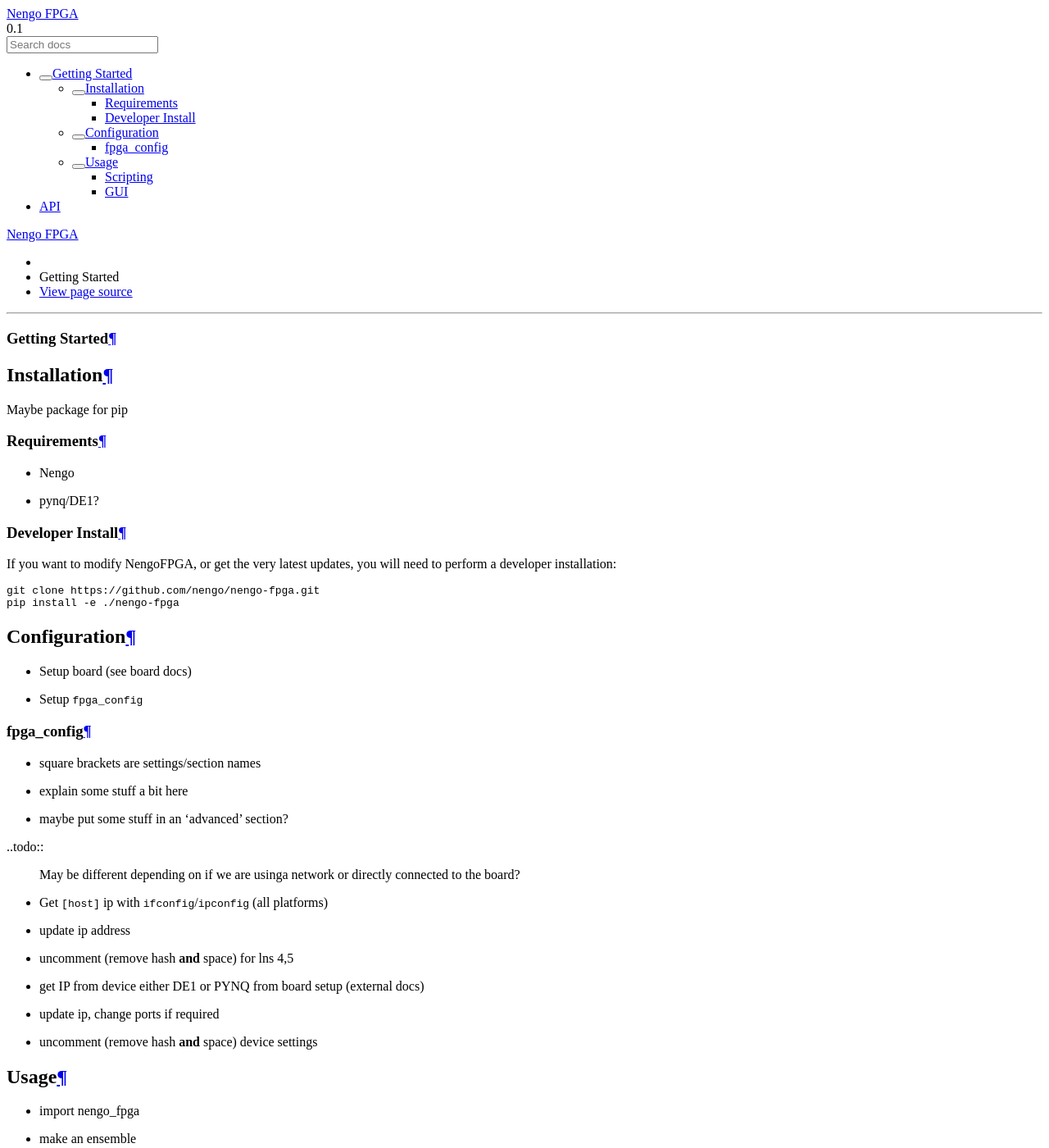
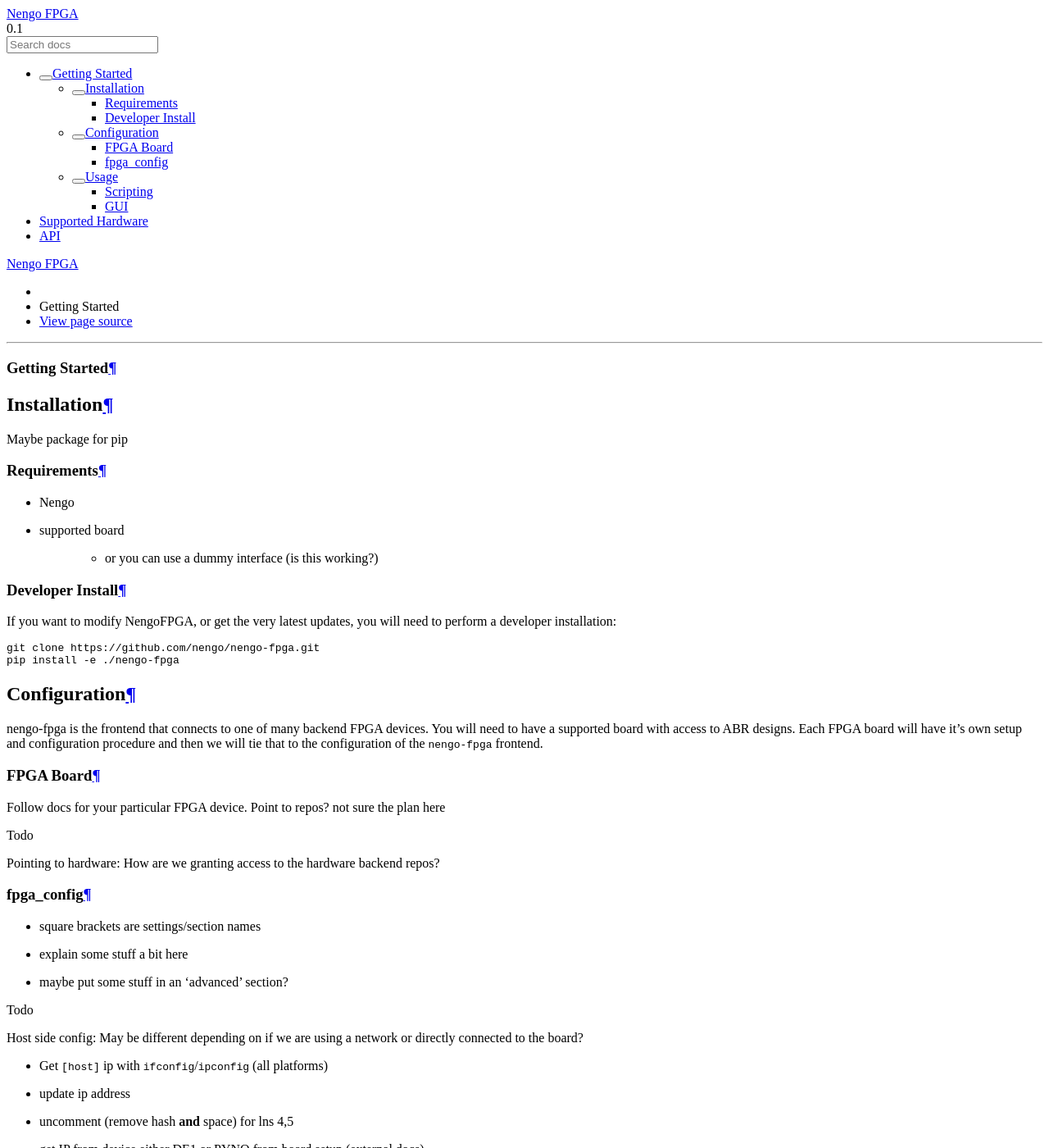
Before and after one commit to nengo/nengo-fpga, a Sphinx documentation site: the page built from docs/getting_started.rst, in a window 1280 px wide and 1400 px high. Shown: the whole window at 82% size. Built offline with Sphinx 7.4.7 and the Read the Docs theme 2.0.0, drawn with Linux system fonts in a browser that asks for light colours.

Commit message:
Add some more ideas

```diff
--- a/docs/getting_started.rst
+++ b/docs/getting_started.rst
@@ -11,7 +11,8 @@
 ------------
 
 - Nengo
-- pynq/DE1?
+- supported board
+   - or you can use a dummy interface (is this working?)
 
 Developer Install
 -----------------
@@ -27,8 +28,19 @@
 Configuration
 =============
 
-- Setup board (see board docs)
-- Setup ``fpga_config``
+nengo-fpga is the frontend that connects to one of many backend FPGA devices.
+You will need to have a supported board with access to ABR designs.
+Each FPGA board will have it's own setup and configuration procedure and then we will tie that to the configuration of the ``nengo-fpga`` frontend.
+
+
+FPGA Board
+----------
+
+Follow docs for your particular FPGA device. Point to repos? not sure the plan here
+
+.. todo::
+   Pointing to hardware: How are we granting access to the hardware backend repos?
+
 
 fpga_config
 -----------
@@ -38,8 +50,8 @@
 - maybe put some stuff in an 'advanced' section?
 
 
-..todo::
-   May be different depending on if we are usinga network or directly connected to the board?
+.. todo::
+   Host side config: May be different depending on if we are using a network or directly connected to the board?
 
 - Get ``[host]`` ip with ``ifconfig``/``ipconfig`` (all platforms)
 - update ip address
@@ -79,7 +91,7 @@
 GUI
 ---
 
-Simply tell the GUI to use the `nengo_fpga` backend simulator:
+Simply tell the GUI to use the ``nengo_fpga`` backend simulator:
 
 .. code-block:: bash
 
--- a/docs/index.rst
+++ b/docs/index.rst
@@ -14,4 +14,7 @@
     :maxdepth: 2
 
     getting_started
+    supported_hw
     api
+
+.. todolist::
--- a/nengo_fpga/version.py
+++ b/nengo_fpga/version.py
@@ -6,7 +6,7 @@
 a release version. Release versions are git tagged with the version.
 """
 
-name = "nengo"
+name = "nengo-fpga"
 version_info = (0, 1, 0)  # (major, minor, patch)
 dev = 0
 
```
Also changed, not shown: docs/supported_hw.rst (added, +10 -0 lines).
